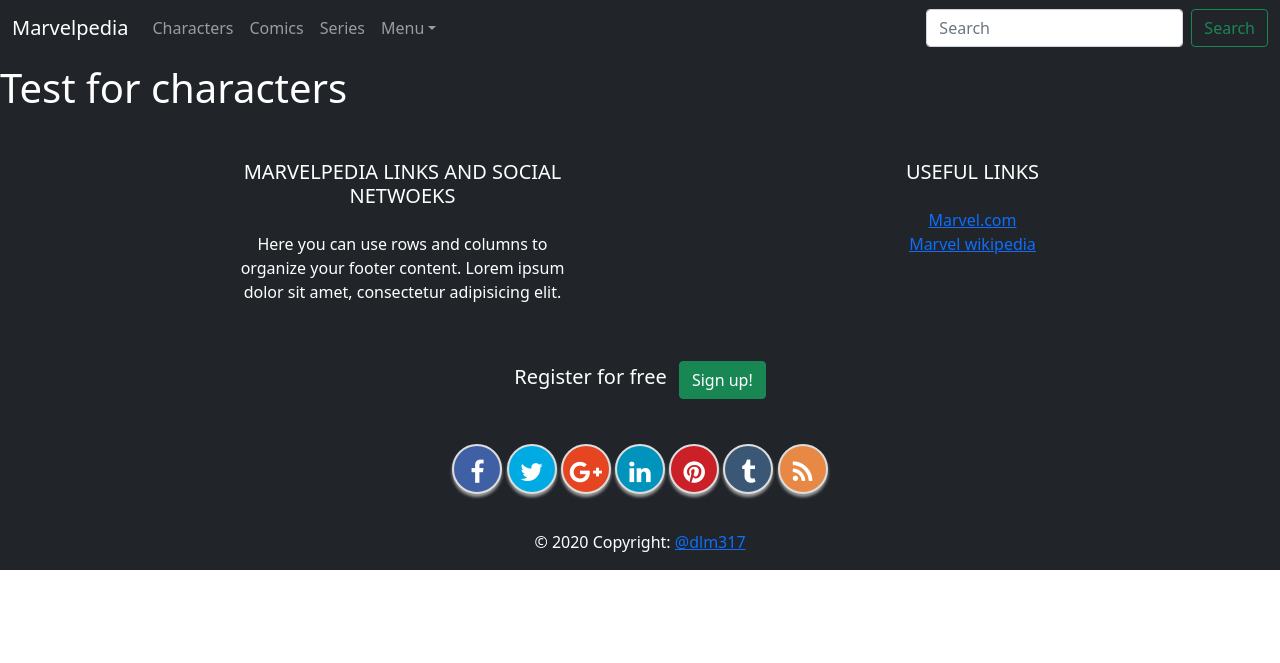
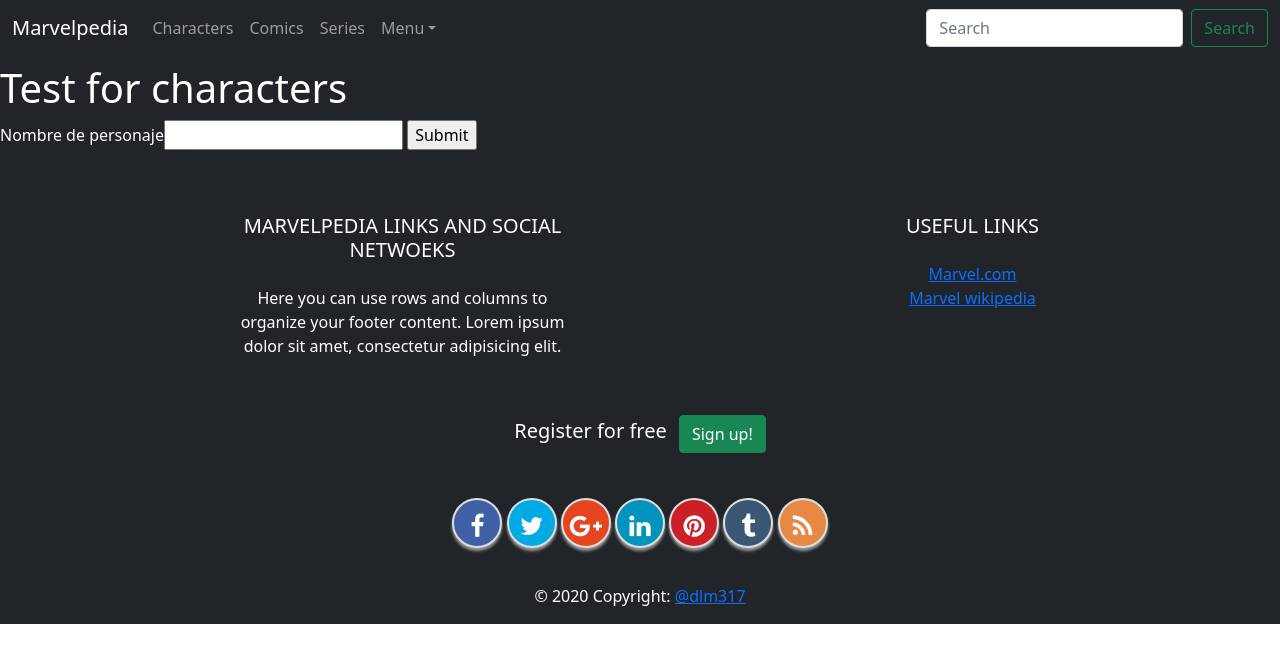
Before and after one commit to dmoreira317/marvel_site, a Django app: page /pages/characters/ in a window 1280 px wide. Shown: the top 663 px of the page. Run offline with Django 3.2, Linux system fonts and the light colour scheme; some libraries are stand-ins or nearby versions.

Commit message:
Created form Form1, updated urls in app01, created view for character_search, still unable to function

```diff
--- a/marvelpedia/marvelapp01/forms.py
+++ b/marvelpedia/marvelapp01/forms.py
@@ -0,0 +1,4 @@
+from django import forms
+
+class Form1(forms.Form):
+    name = forms.CharField()
--- a/marvelpedia/marvelapp01/API_requests_marvel.py
+++ b/marvelpedia/marvelapp01/templatetags/API_requests_marvel.py
@@ -4,6 +4,9 @@ import os
 import time
 import hashlib
 from dotenv import load_dotenv
+from django import template
+
+register = template.Library()
 
 #This isn't linked to anything as of now
 
@@ -27,8 +30,9 @@ def API_request(url):
         "hash": HASH,
     }
     test_request = requests.get(url, params=params)
-    return print(test_request.text)
+    return test_request.text
 
+register.filter("API_request", API_request)
 # test search
 #url = "http://gateway.marvel.com/v1/public/comics"
 #API_request(url)
--- a/marvelpedia/marvelapp01/urls.py
+++ b/marvelpedia/marvelapp01/urls.py
@@ -10,5 +10,6 @@ urlpatterns = [
     path("characters/", views.characters, name = "characters"),
     path("series/", views.series, name = "series"),
     path("comics/", views.comics, name = "comics"),
+    path("characters_search/", views.characters_search, name = "characters_search"),
 
 ]
--- a/marvelpedia/marvelapp01/views.py
+++ b/marvelpedia/marvelapp01/views.py
@@ -1,5 +1,6 @@
 from django.shortcuts import render
 from django.http import HttpResponse # This takes http requests
+from . import forms
 
 
 # Create your views here.
@@ -11,10 +12,20 @@ def vista2(request):
     dictionary = {}
     return render(request, "marvelapp01/index.html", context=dictionary)
 
-
 def characters(request):
     dictionary = {}
     return render(request, "marvelapp01/characters.html", context=dictionary)
+
+def characters_search(request):
+    char_search = forms.Form1() # class defined in forms.py
+    dictionary = {"char_search": char_search}
+
+    if request.method == "GET":  # This will retrieve the form fields, in this case, char_search
+        char_search1 = forms.Form1(request.GET) # creating a variable that receives the GET
+        if char_search1.is_valid(): #If request is valid, I pass the value of "name"
+            name = char_search.cleaned_data["name"]
+            print("Name =" + name) #print in terminal
+    return render(request, "marvelapp01/characters_search.html", context=dictionary)
 
 
 def comics(request):
--- a/marvelpedia/marvelpedia/templates/marvelapp01/characters.html
+++ b/marvelpedia/marvelpedia/templates/marvelapp01/characters.html
@@ -9,4 +9,15 @@
 {% block block1 %}
 <!--content-->
     <h1 class="text-white">Test for characters</h1>
+    <form action="" method="get">
+        <span class="text-white"> Nombre de personaje</span><input type="text" name="char_search" id="char_search">
+        <input type="submit" value="Submit">
+    </form>
+
+    {% from API_requests_marvel import API_request
+
+        result = API_request(https://gateway.marvel.com:443/v1/public/characters?name=hulk)
+        print(result.text)
+        %}
+
 {% endblock %}
--- a/marvelpedia/marvelpedia/templates/marvelapp01/template1.html
+++ b/marvelpedia/marvelpedia/templates/marvelapp01/template1.html
@@ -1,4 +1,5 @@
 <!DOCTYPE html>
+{% load API_requests_marvel %}
 {% load static %}
 <html lang="en">
 <head>
```
Also changed, not shown: marvelpedia/marvelpedia/templates/marvelapp01/characters_search.html (added, +20 -0 lines), marvelpedia/marvelapp01/templatetags/__init__.py (added).
